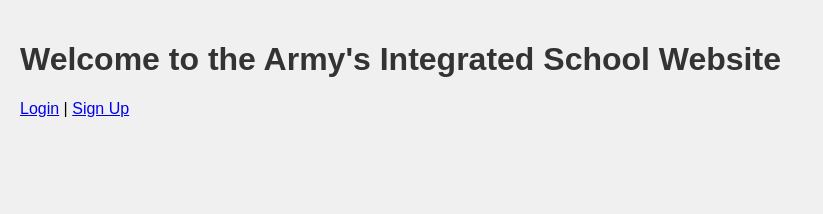
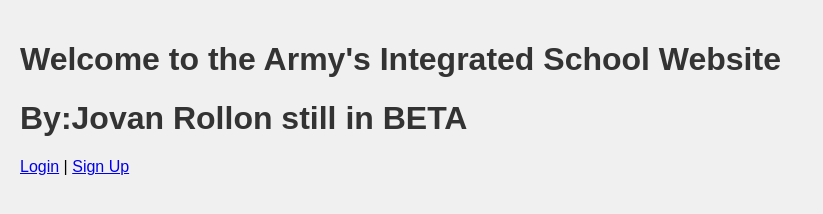
Before and after one commit to Jovan1-marker/school-website-frontend, a plain HTML site: page index.html in a window 1280 px wide. Shown: the whole page, without its empty margins (0-823 px from the left). Drawn offline with Linux system fonts and the light colour scheme.

Commit message:
Initial commit

```diff
--- a/index.html
+++ b/index.html
@@ -8,6 +8,7 @@
 </head>
 <body>
     <h1>Welcome to the Army's Integrated School Website</h1>
+    <h1>By:Jovan Rollon still in BETA</h1>
     <a href="login.html">Login</a> | <a href="signup.html">Sign Up</a>
 </body>
 </html>
```
